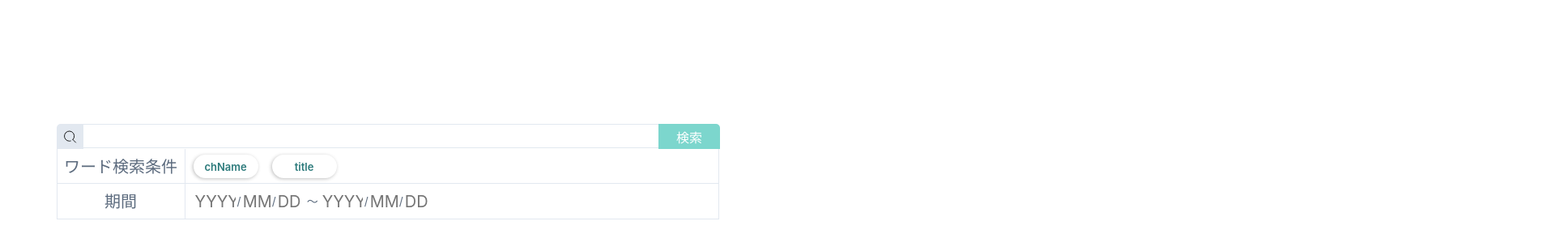
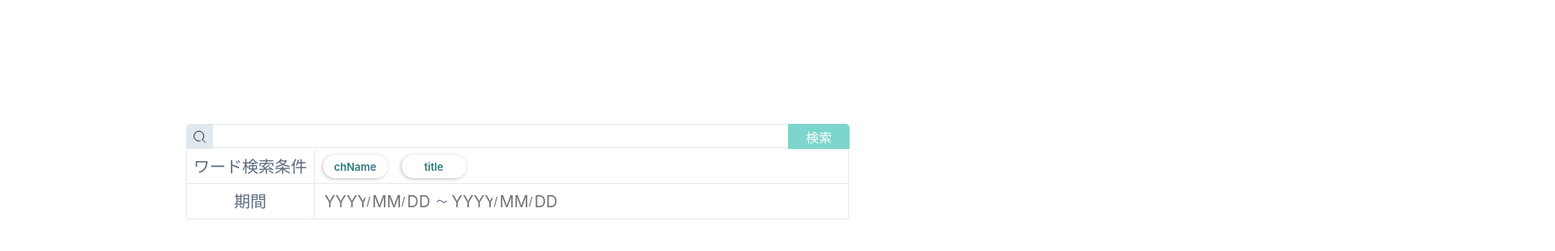
Before and after one commit to syawaryo/galendaryou2, a React (Vite) app in the folder calendaryou5/vite-project/: page / in a window 1280 px wide. Shown: the top 310 px of the page at 81% size, 1920 px wide, since content can reach past the window. Built offline with nearby package versions, Linux system fonts and the light colour scheme.

Commit message:
ページネーションの位置調整とbodyの幅と中央ぞろえ

```diff
--- a/calendaryou5/vite-project/src/components/Pagination.tsx
+++ b/calendaryou5/vite-project/src/components/Pagination.tsx
@@ -66,8 +66,8 @@ export const Pagination = () => {
           css={{
             display: 'flex',
             gap: '15px',
-            justifyContent: 'center',
             paddingTop: '45px',
+            paddingLeft: '320px',
           }}
         >
           <Link key={1} to={'/'} css={page === 1 ? activePageStyle : inactivePageStyle}>
--- a/calendaryou5/vite-project/src/index.css
+++ b/calendaryou5/vite-project/src/index.css
@@ -24,11 +24,12 @@ a:hover {
 
 body {
   margin: 0;
+  min-height: 100vh;
+  min-width: 2000px;
   display: flex;
-  place-items: center;
-  min-width: 320px;
-  min-height: 100vh;
   justify-content: center;
+  align-items: center;
+  overflow-x: auto;
 }
 
 h1 {
--- a/calendaryou5/vite-project/src/styled.tsx
+++ b/calendaryou5/vite-project/src/styled.tsx
@@ -7,9 +7,7 @@ export type ComponentProps = {
 }
 
 export const AppContainer = styled.div`
-  display: flex;
   padding: 46px 321px 124px 0px;
-  align-items: center;
   background: #fff;
 `
 
@@ -17,6 +15,7 @@ export const StyledContentFrame = styled.div`
   display: flex;
   padding: 0px 51px 299px 51px;
   flex-direction: column;
+  width: 1220px;
 `
 
 export const SearchBarWrapper = styled.div`
```
